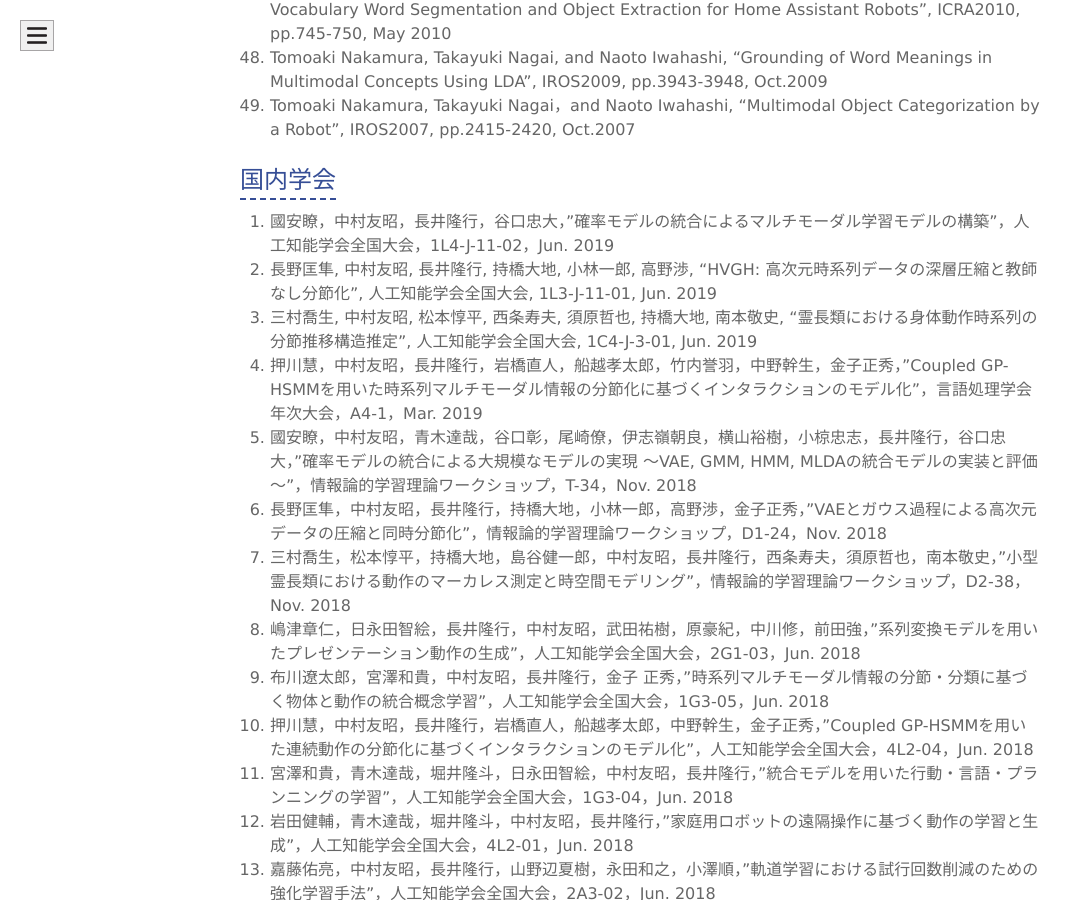
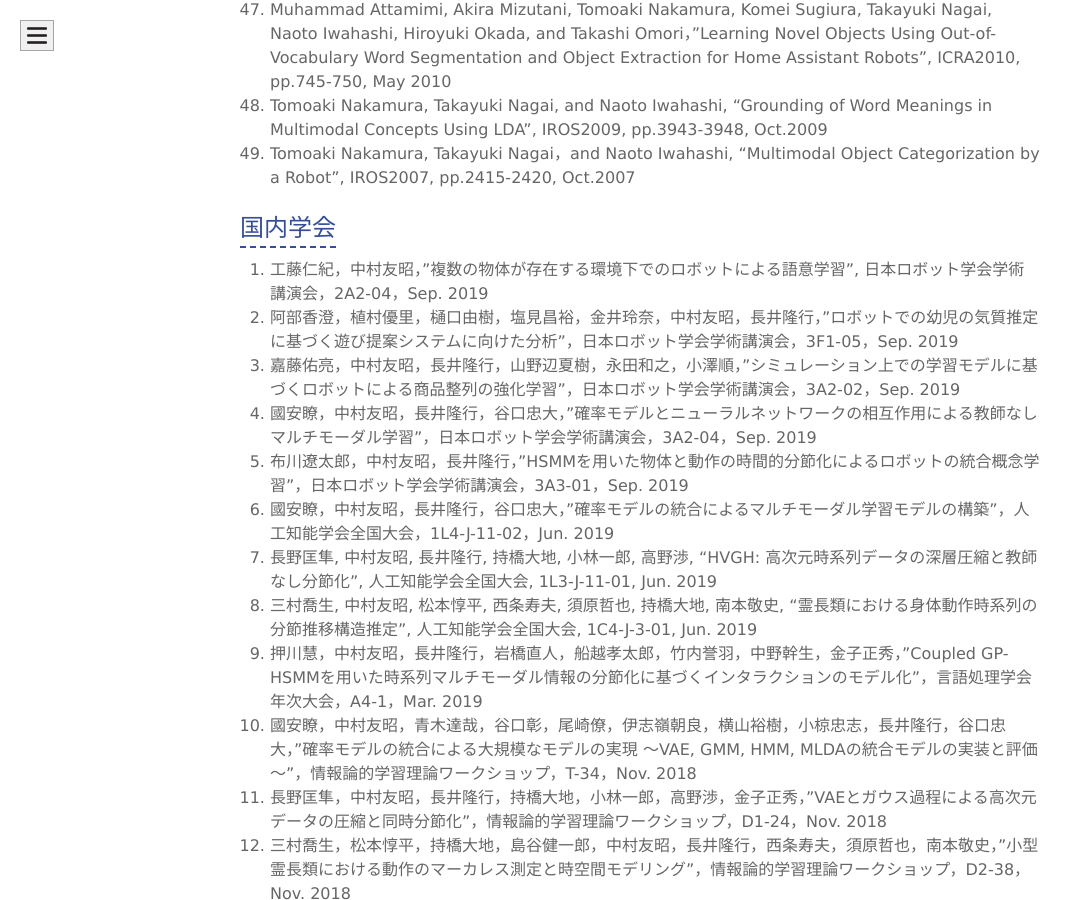
Before and after one commit to naka-lab/naka-lab.github.io, a Jekyll site: the page built from subpages/pub.md, in a window 1280 px wide and 900 px high, scrolled down 7087 px. Shown: the whole window, without its empty margins (0-1082 px from the left). Built offline with Jekyll 4.4.1, drawn with Linux system fonts in a browser that asks for light colours; some of the changed text lies outside the part shown.

Commit message:
Update pub.md

```diff
--- a/subpages/pub.md
+++ b/subpages/pub.md
@@ -54,6 +54,7 @@ layout: default
 
 
 ## Invited Talk
+1. 中村友昭, "階層ベイズモデルに基づくロボットによる教師なし概念学習", 第122回ロボット工学セミナー「近年のベイズ推論研究とロボット工学への応用」，Jul. 2019
 1. 中村友昭, "マルチモーダル情報に基づくロボットによる概念・言語獲得", 玉川大学 脳科学研究所 社会神経科学共同研究拠点研究会, Sep. 20181.
 1. 中村友昭, "マルチモーダルカテゴリゼーションに基づくロボットによる概念・言語獲得", 脳型人工知能とその応用ミニワークショップ, Jun. 2018
 1. 中村友昭，"マルチモーダルカテゴリゼーション：階層ベイズモデルに基づくロボットによる概念・言語獲得"，第20回情報論的学習理論ワークショップ (IBIS2017)，Nov. 2017
@@ -118,6 +119,11 @@ layout: default
 
 
 ## 国内学会
+1. 工藤仁紀，中村友昭，"複数の物体が存在する環境下でのロボットによる語意学習", 日本ロボット学会学術講演会，2A2-04，Sep. 2019
+1. 阿部香澄，植村優里，樋口由樹，塩見昌裕，金井玲奈，中村友昭，長井隆行，"ロボットでの幼児の気質推定に基づく遊び提案システムに向けた分析"，日本ロボット学会学術講演会，3F1-05，Sep. 2019
+1. 嘉藤佑亮，中村友昭，長井隆行，山野辺夏樹，永田和之，小澤順，"シミュレーション上での学習モデルに基づくロボットによる商品整列の強化学習"，日本ロボット学会学術講演会，3A2-02，Sep. 2019
+1. 國安瞭，中村友昭，長井隆行，谷口忠大，"確率モデルとニューラルネットワークの相互作用による教師なしマルチモーダル学習"，日本ロボット学会学術講演会，3A2-04，Sep. 2019
+1. 布川遼太郎，中村友昭，長井隆行，"HSMMを用いた物体と動作の時間的分節化によるロボットの統合概念学習"，日本ロボット学会学術講演会，3A3-01，Sep. 2019
 1. 國安瞭，中村友昭，長井隆行，谷口忠大，"確率モデルの統合によるマルチモーダル学習モデルの構築"，人工知能学会全国大会，1L4-J-11-02，Jun. 2019
 1. 長野匡隼, 中村友昭, 長井隆行, 持橋大地, 小林一郎, 高野渉, "HVGH: 高次元時系列データの深層圧縮と教師なし分節化", 人工知能学会全国大会, 1L3-J-11-01, Jun. 2019
 1. 三村喬生, 中村友昭, 松本惇平, 西条寿夫, 須原哲也, 持橋大地, 南本敬史, "霊長類における身体動作時系列の分節推移構造推定", 人工知能学会全国大会, 1C4-J-3-01, Jun. 2019
```
